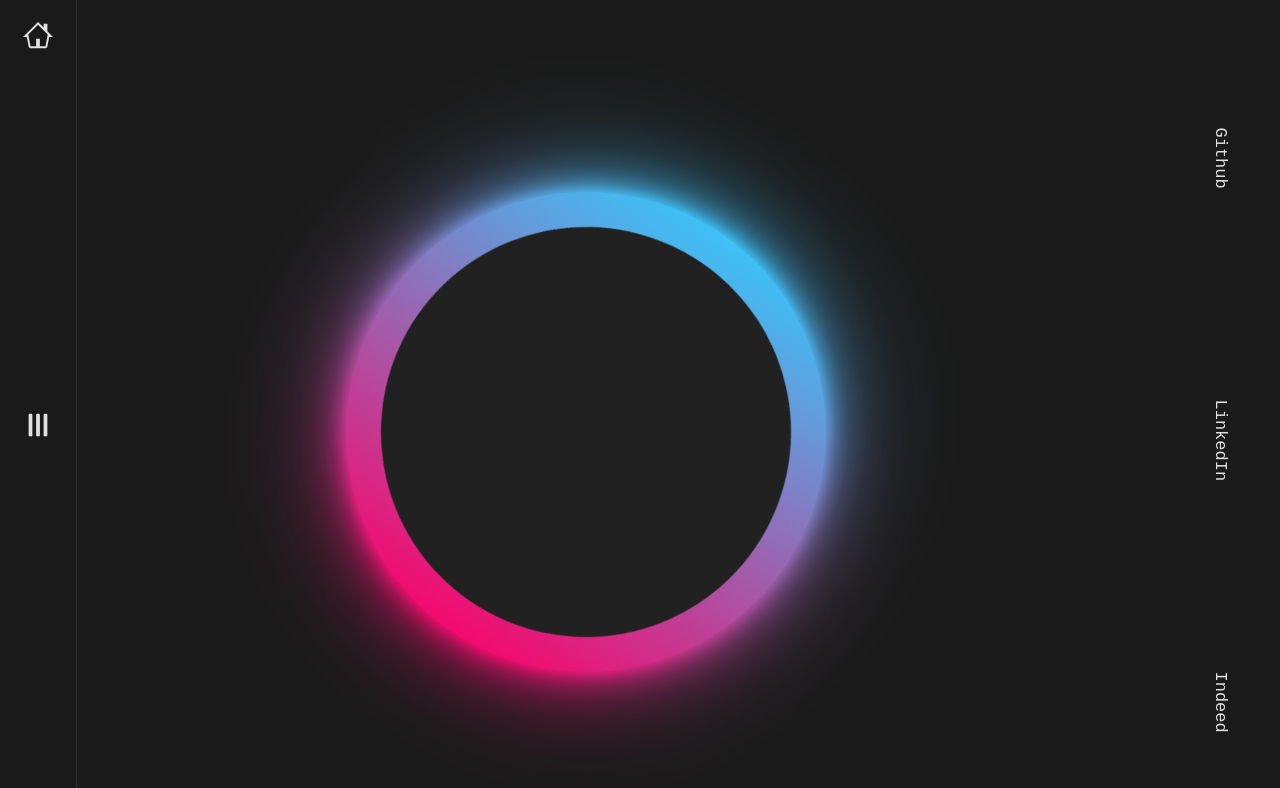
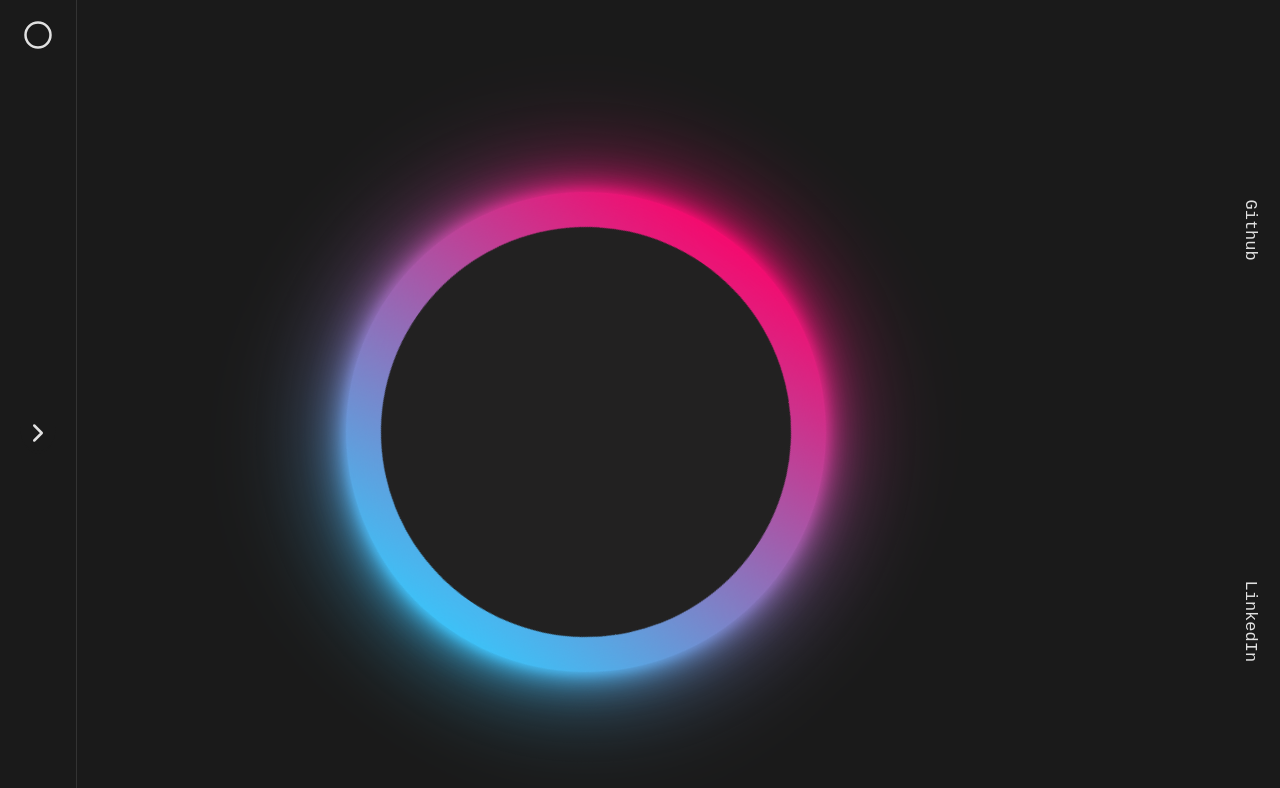
Before and after one commit to aktbo/portfolio, a React (Create React App) app: page / in a window 1280 px wide. Shown: the top 788 px of the page. Built offline with nearby package versions, Linux system fonts and the light colour scheme.

Commit message:
Changing Icons & Creating Home File

```diff
--- a/src/App.js
+++ b/src/App.js
@@ -1,8 +1,9 @@
 import React from "react";
 import "./App.css";
-import Hero from "./Hero/Hero.js";
-import Navbar from "./navbar/Navbar";
-import Footer from "./footer/Footer";
+import Hero from "./components/hero/Hero";
+import Home from "./components/home/Home";
+import Navbar from "./components/navbar/Navbar";
+import Footer from "./components/footer/Footer";
 import About from "./Pages/About";
 
 function App() {
@@ -10,6 +11,7 @@ function App() {
     <div>
       <Navbar />
       <Hero />
+      <Home />
       {/* <Footer /> */}
       {/* <About /> */}
     </div>
--- a/src/Hero/Hero.css
+++ b/src/components/hero/Hero.css
@@ -70,18 +70,11 @@
   margin: 0 auto;
 }
 
-#hero-head {
-  padding: 0;
-  margin: 0;
-  max-width: 50px;
-  background-color: blue;
-}
-
 #hero-links-con {
   height: 100%;
   width: 40px;
   position: absolute;
-  right: 30px;
+  right: 0;
   font-family: Andale Mono, monospace;
 }
 
@@ -100,7 +93,7 @@ a {
 
 #github-a {
   position: absolute;
-  top: 16%;
+  top: 25%;
   font-size: 17px;
   width: 20px;
 
@@ -113,20 +106,7 @@ a {
 
 #linkedin-a {
   position: absolute;
-  top: 50%;
-  font-size: 17px;
-  width: 20px;
-
-  transform: rotate(90deg);
-  -webkit-transform: rotate(90deg);
-  -moz-transform: rotate(90deg);
-  -ms-transform: rotate(90deg);
-  -o-transform: rotate(90deg);
-}
-
-#indeed-a {
-  position: absolute;
-  top: 84%;
+  bottom: 25%;
   font-size: 17px;
   width: 20px;
 
--- a/src/Hero/Hero.js
+++ b/src/components/hero/Hero.js
@@ -4,11 +4,6 @@ import "./Hero.css";
 const Hero = () => {
   return (
     <main className="hero-con">
-      <p id="hero-head">
-        Aaron
-        <br /> Thibeaux
-        <br /> Web developer
-      </p>
       {/* new css animation */}
       <div className="circle">
         <span></span>
@@ -19,13 +14,12 @@ const Hero = () => {
       {/* ^^^^^^^^^^^^^^^^^ */}
       <div id="hero-links-con">
         <div id="github-a">
-          <a href="/">Github</a>
+          <a href="https://github.com/aktbo">Github</a>
         </div>
         <div id="linkedin-a">
-          <a href="/">LinkedIn</a>
-        </div>
-        <div id="indeed-a">
-          <a href="/">Indeed</a>
+          <a href="https://www.linkedin.com/in/aaron-thibeaux-863b09212/">
+            LinkedIn
+          </a>
         </div>
       </div>
     </main>
--- /dev/null
+++ b/src/components/home/Home.js
@@ -0,0 +1,8 @@
+import React from "react";
+import "./Home.css";
+
+const Home = () => {
+  return <div></div>;
+};
+
+export default Home;
--- a/src/navbar/Navbar.css
+++ b/src/components/navbar/Navbar.css
@@ -19,8 +19,10 @@
   border-image-slice: 1;
 }
 
-#gothreebars-a {
+#rightarrow-btn {
+  background-color: transparent;
   padding: 18px 3px 0 3px;
+  border: 0;
   border-bottom: 3px solid #1a1a1a;
   border-radius: 100%;
   border-image-slice: 1;
@@ -30,14 +32,8 @@
   border-image-source: linear-gradient(to left, #ff0066, #33ccff);
 }
 
-#gothreebars-a:hover {
+#rightarrow-btn:hover {
   border-image-source: linear-gradient(to left, #ff0066, #33ccff);
-}
-
-#bars-icon {
-  -ms-transform: rotate(90deg); /* Internet Explorer 9 */
-  -webkit-transform: rotate(90deg); /* Chrome, Safari, Opera */
-  transform: rotate(90deg);
 }
 
 @media (-webkit-min-device-pixel-ratio: 0) {
--- /dev/null
+++ b/src/components/navbar/Navbar.js
@@ -0,0 +1,28 @@
+import React from "react";
+import "./Navbar.css";
+import {
+  FiCircle,
+  FiChevronsUp,
+  FiChevronsDown,
+  FiChevronRight,
+  FiChevronLeft,
+} from "react-icons/fi";
+
+const Navbar = () => {
+  return (
+    <main className="container-nav">
+      <div className="home-con">
+        <a href="/" id="gohome-a">
+          <FiCircle size={30} color={"#e1e1e1"} />
+        </a>
+      </div>
+      <div className="arrow-con">
+        <button id="rightarrow-btn">
+          <FiChevronRight id={"bars-icon"} size={30} color={"#e1e1e1"} />
+        </button>
+      </div>
+    </main>
+  );
+};
+
+export default Navbar;
--- a/src/navbar/Navbar.js
+++ /dev/null
@@ -1,23 +0,0 @@
-import React from "react";
-import "./Navbar.css";
-import { GoThreeBars, GoHome } from "react-icons/go";
-import { icon } from "@fortawesome/fontawesome-svg-core";
-
-const Navbar = () => {
-  return (
-    <main className="container-nav">
-      <div className="home-con">
-        <a href="/" id="gohome-a">
-          <GoHome size={30} color={"#e1e1e1"} />
-        </a>
-      </div>
-      <div className="bar-con">
-        <a href={"/"} id="gothreebars-a">
-          <GoThreeBars id={"bars-icon"} size={30} color={"#e1e1e1"} />
-        </a>
-      </div>
-    </main>
-  );
-};
-
-export default Navbar;
```
Also changed, not shown: src/components/footer/Footer.css (added), src/components/footer/Footer.js (renamed from src/footer/Footer.js), src/components/hero/minimalistHome4k.jpg (renamed from src/Hero/minimalistHome4k.jpg), src/components/home/Home.css (added).
